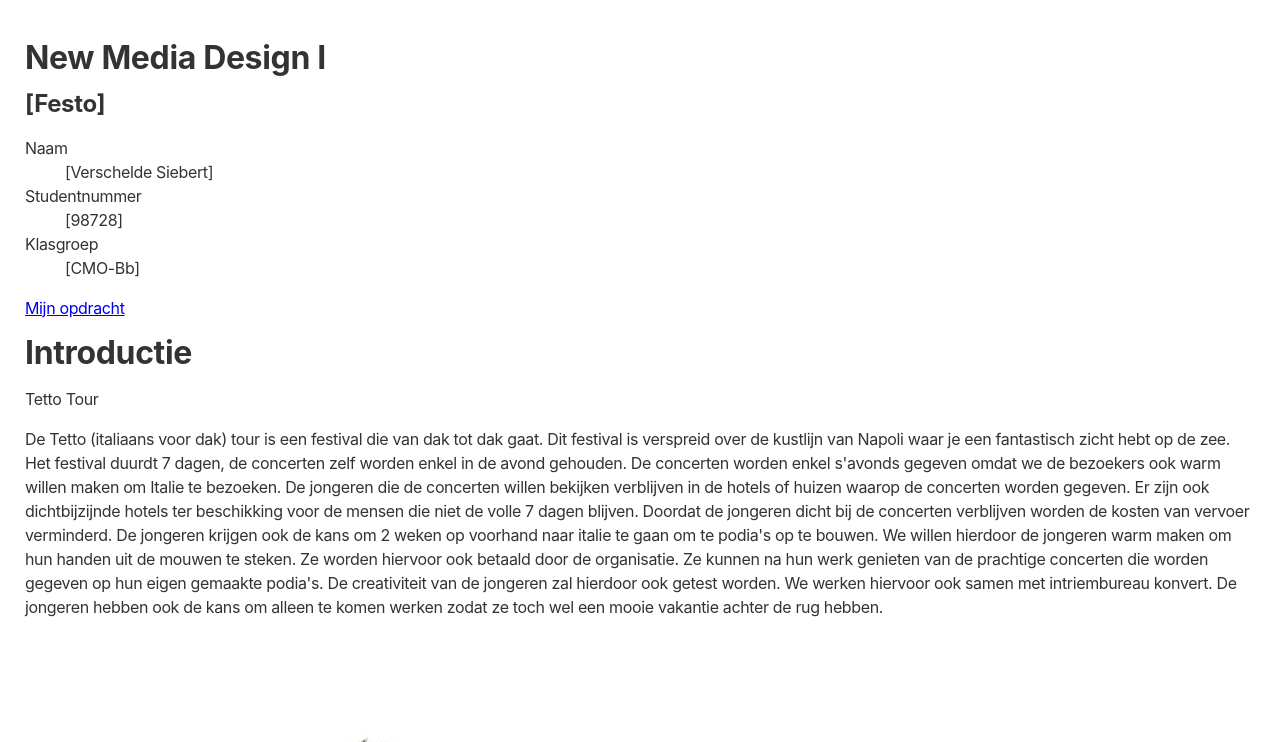
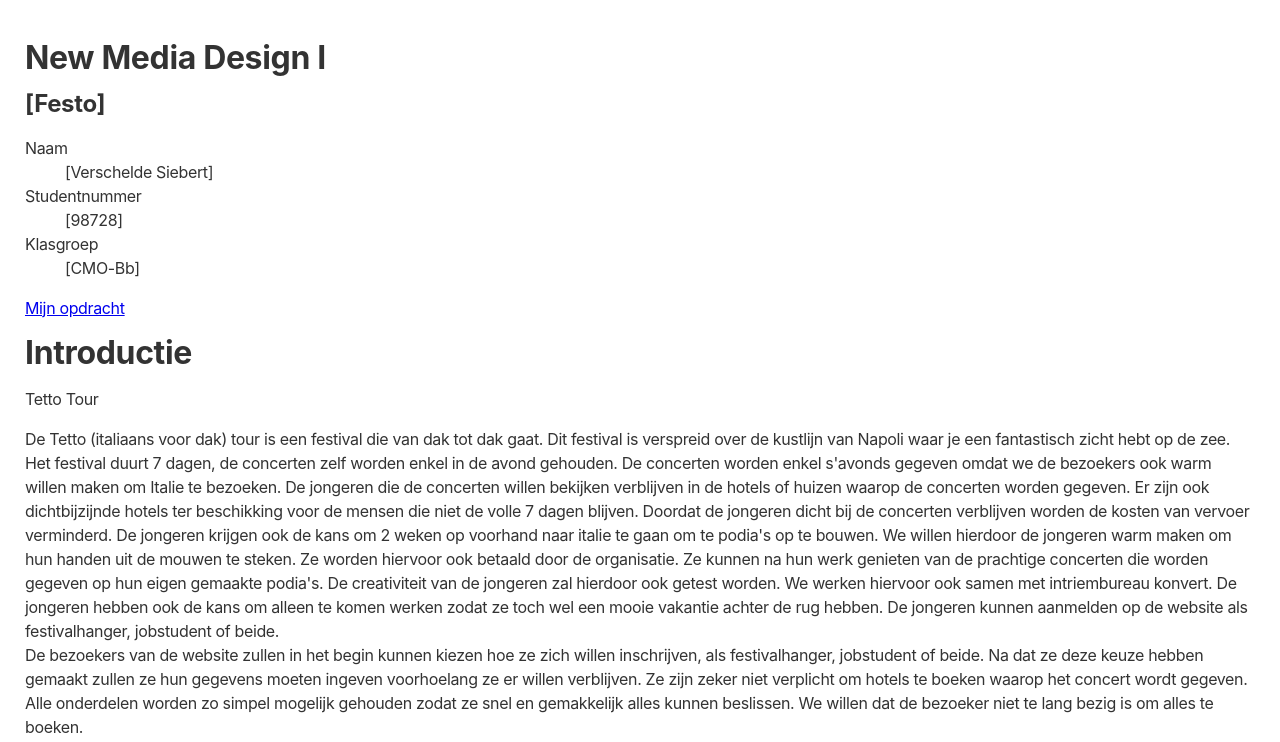
Before and after one commit to gdmgent-1718-nmd1/1718-nmd1-eo-siebert98, a plain HTML site: page pages/intro.html in a window 1280 px wide. Shown: the top 742 px of the page. Drawn offline with nearby package versions, Linux system fonts and the light colour scheme; files whose address does not match are found by name.

Commit message:
Inroductie
change in the intro

```diff
--- a/pages/intro.html
+++ b/pages/intro.html
@@ -26,8 +26,10 @@
 
     <h1>Introductie</h1>
     <p>Tetto Tour</p>
-    <p>De Tetto (italiaans voor dak) tour is een festival die van dak tot dak gaat. Dit festival is verspreid over de kustlijn van Napoli waar je een fantastisch zicht hebt op de zee. Het festival duurdt 7 dagen, de concerten zelf worden enkel in de avond gehouden. De concerten worden enkel s'avonds gegeven omdat we de bezoekers ook warm willen maken om Italie te bezoeken. De jongeren die de concerten willen bekijken verblijven in de hotels of huizen waarop de concerten worden gegeven. Er zijn ook dichtbijzijnde hotels ter beschikking voor de mensen die niet de volle
-    7 dagen blijven. Doordat de jongeren dicht bij de concerten verblijven worden de kosten van vervoer verminderd. De jongeren krijgen ook de kans om 2 weken op voorhand naar italie te gaan om te podia's op te bouwen. We willen hierdoor de jongeren warm maken om hun handen uit de mouwen te steken. Ze worden hiervoor ook betaald door de organisatie. Ze kunnen na hun werk genieten van de prachtige concerten die worden gegeven op hun eigen gemaakte podia's. De creativiteit van de jongeren zal hierdoor ook getest worden. We werken hiervoor ook samen met intriembureau konvert. De jongeren hebben ook de kans om alleen te komen werken zodat ze toch wel een mooie vakantie achter de rug hebben. </p>
+    <p>De Tetto (italiaans voor dak) tour is een festival die van dak tot dak gaat. Dit festival is verspreid over de kustlijn van Napoli waar je een fantastisch zicht hebt op de zee. Het festival duurt 7 dagen, de concerten zelf worden enkel in de avond gehouden. De concerten worden enkel s'avonds gegeven omdat we de bezoekers ook warm willen maken om Italie te bezoeken. De jongeren die de concerten willen bekijken verblijven in de hotels of huizen waarop de concerten worden gegeven. Er zijn ook dichtbijzijnde hotels ter beschikking voor de mensen die niet de volle 7 dagen blijven. Doordat de jongeren dicht bij de concerten verblijven worden de kosten van vervoer verminderd. De jongeren krijgen ook de kans om 2 weken op voorhand naar italie te gaan om te podia's op te bouwen. We willen hierdoor de jongeren warm maken om hun handen uit de mouwen te steken. Ze worden hiervoor ook betaald door de organisatie. Ze kunnen na hun werk genieten van de prachtige concerten die worden gegeven op hun eigen gemaakte podia's. De creativiteit van de jongeren zal hierdoor ook getest worden. We werken hiervoor ook samen met intriembureau konvert. De jongeren hebben ook de kans om alleen te komen werken zodat ze toch wel een mooie vakantie achter de rug hebben. De jongeren kunnen aanmelden op de website als festivalhanger, jobstudent of beide.
+    <br>
+    De bezoekers van de website zullen in het begin kunnen kiezen hoe ze zich willen inschrijven, als festivalhanger, jobstudent of beide. Na dat ze deze keuze hebben gemaakt zullen ze hun gegevens moeten ingeven voorhoelang ze er willen verblijven. Ze zijn zeker niet verplicht om hotels te boeken waarop het concert wordt gegeven. Alle onderdelen worden zo simpel mogelijk gehouden zodat ze snel en gemakkelijk alles kunnen beslissen. We willen dat de bezoeker niet te lang bezig is om alles te boeken.
+    </p>
     <br>
     <p> </p>
     <img src="C:\Users\siebe\OneDrive\Documenten\GitHub\1718-nmd1-eo-siebert98\pages\images\dak.jpg">
```
